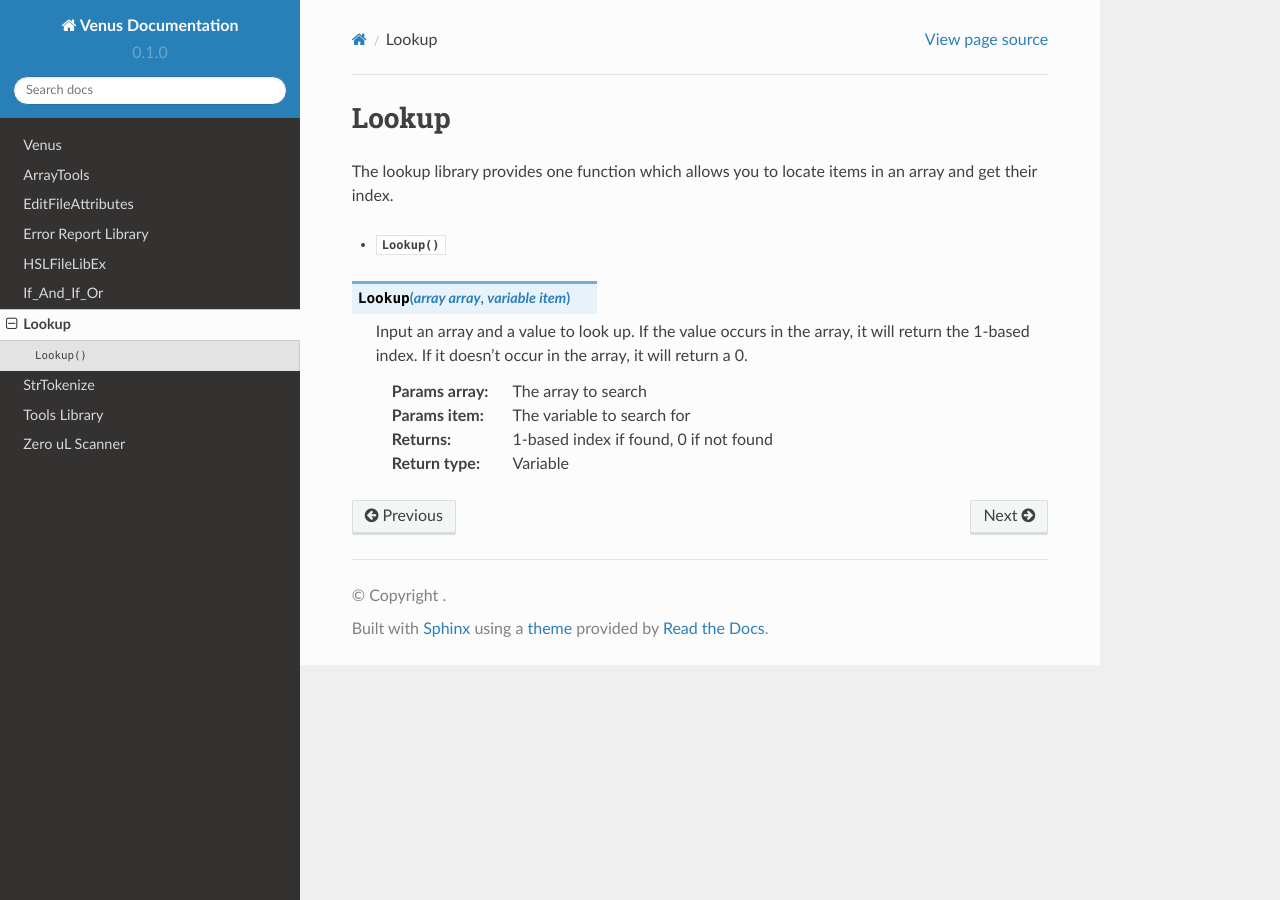
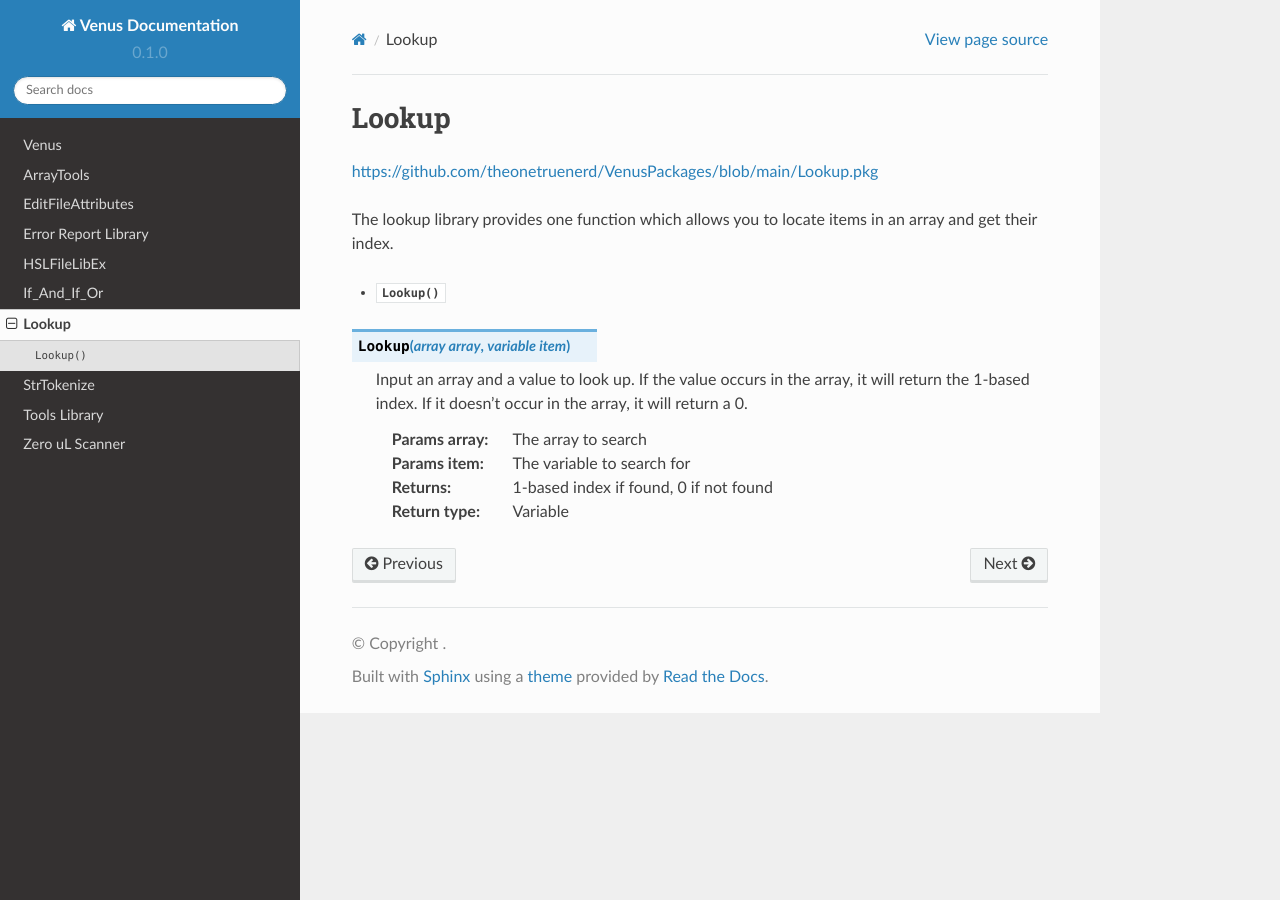
Before and after one commit to theonetruenerd/VenusLibraryDocumentation, a Sphinx documentation site: the page built from docs/source/Lookup.rst, in a window 1280 px wide. Built offline with Sphinx 7.4.7 and the Read the Docs theme 2.0.0, drawn with Linux system fonts in a browser that asks for light colours; some of the changed lines change nothing that is shown.

Commit message:
Update Lookup.rst

```diff
--- a/docs/source/Lookup.rst
+++ b/docs/source/Lookup.rst
@@ -1,5 +1,7 @@
 Lookup
 ================================
+
+https://github.com/theonetruenerd/VenusPackages/blob/main/Lookup.pkg
 
 The lookup library provides one function which allows you to locate items in an array and get their index.
 
```
